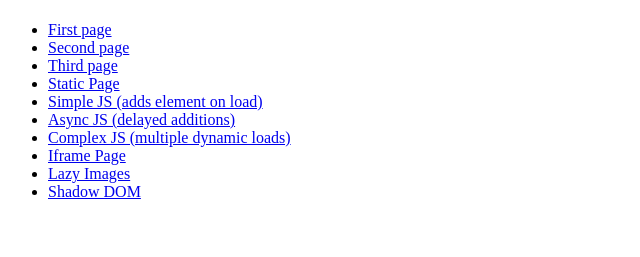
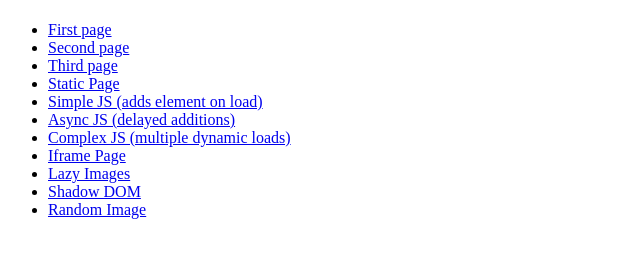
Before and after one commit to HussamHallak/site, a plain HTML site: page index.html in a window 1280 px wide. Shown: the part 59-316 px from the top of the page, without its empty margins (0-640 px from the left). Drawn offline with Linux system fonts and the light colour scheme.

Commit message:
Add link to Random Image page in index.html

```diff
--- a/index.html
+++ b/index.html
@@ -17,6 +17,7 @@
         <li><a href="iframe.html">Iframe Page</a></li>
         <li><a href="lazy-images.html">Lazy Images</a></li>
         <li><a href="shadow-dom.html">Shadow DOM</a></li>
+        <li><a href="randomImage.html">Random Image</a></li>
     </ul>
 </body>
 </html>
```
